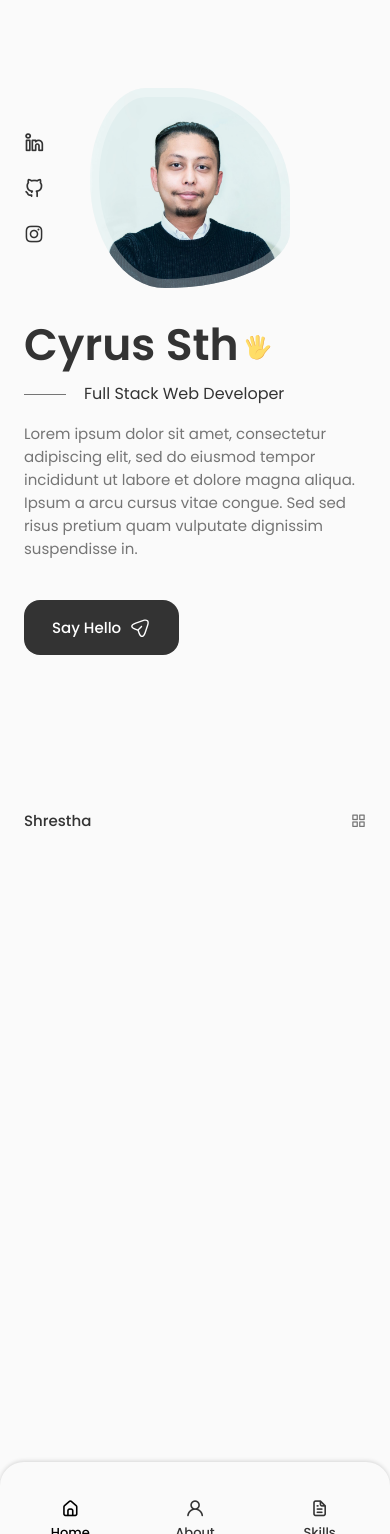
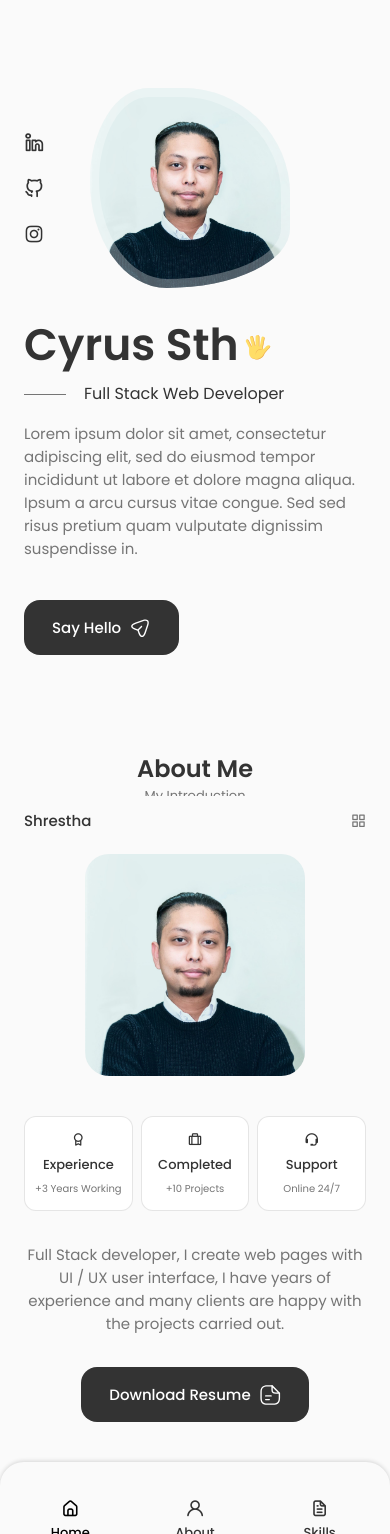
Before and after one commit to XNKRJUNG/portfolio, a React (Create React App) app: page / in a window 390 px wide. Before the commit the page ends 844 px from the top, so only its background shows below. Built offline with nearby package versions, Linux system fonts and the light colour scheme; the HTML template or start-up script is replaced by a standard one.

Commit message:
Component: About

```diff
--- a/src/App.js
+++ b/src/App.js
@@ -1,4 +1,5 @@
 import "./App.css"
+import About from "./components/about/About"
 import Header from "./components/header/Header"
 import Home from "./components/home/Home"
 
@@ -7,6 +8,7 @@
     <>
       <Header />
       <Home />
+      <About />
     </>
   )
 }
--- /dev/null
+++ b/src/components/about/About.jsx
@@ -0,0 +1,35 @@
+import React from "react"
+import "./about.css"
+import AboutImg from "../../assets/profile-picture.jpg"
+import Resume from "../../assets/Yogesh.Shrestha-Resume.pdf"
+import Info from "./Info"
+
+const About = () => {
+  return (
+    <section className="about section" id="about">
+      <h2 className="section__title">About Me</h2>
+      <span className="section__subtitle">My Introduction</span>
+      <div className="about__container container grid">
+        <img src={AboutImg} alt="" className="about__img" />
+
+        <div className="about__data">
+          <Info />
+
+          <p className="about__description">Full Stack developer, I create web pages with UI / UX user interface, I have years of experience and many clients are happy with the projects carried out.</p>
+
+          <a download="" href={Resume} className="button button--flex">
+            Download Resume
+            <svg class="button__icon" xmlns="http://www.w3.org/2000/svg" width="24" height="24" viewBox="0 0 24 24" fill="none">
+              <path d="M15.25 22.7502H9.25C3.82 22.7502 1.5 20.4302 1.5 15.0002V9.00024C1.5 3.57024 3.82 1.25024 9.25 1.25024H14.25C14.66 1.25024 15 1.59024 15 2.00024C15 2.41024 14.66 2.75024 14.25 2.75024H9.25C4.64 2.75024 3 4.39024 3 9.00024V15.0002C3 19.6102 4.64 21.2502 9.25 21.2502H15.25C19.86 21.2502 21.5 19.6102 21.5 15.0002V10.0002C21.5 9.59024 21.84 9.25024 22.25 9.25024C22.66 9.25024 23 9.59024 23 10.0002V15.0002C23 20.4302 20.68 22.7502 15.25 22.7502Z" fill="var(--container-color)"></path>
+              <path d="M22.25 10.7502H18.25C14.83 10.7502 13.5 9.42023 13.5 6.00023V2.00023C13.5 1.70023 13.68 1.42023 13.96 1.31023C14.24 1.19023 14.56 1.26023 14.78 1.47023L22.78 9.47023C22.99 9.68023 23.06 10.0102 22.94 10.2902C22.82 10.5702 22.55 10.7502 22.25 10.7502ZM15 3.81023V6.00023C15 8.58023 15.67 9.25023 18.25 9.25023H20.44L15 3.81023Z" fill="var(--container-color)"></path>
+              <path d="M13.25 13.7502H7.25C6.84 13.7502 6.5 13.4102 6.5 13.0002C6.5 12.5902 6.84 12.2502 7.25 12.2502H13.25C13.66 12.2502 14 12.5902 14 13.0002C14 13.4102 13.66 13.7502 13.25 13.7502Z" fill="var(--container-color)"></path>
+              <path d="M11.25 17.7502H7.25C6.84 17.7502 6.5 17.4102 6.5 17.0002C6.5 16.5902 6.84 16.2502 7.25 16.2502H11.25C11.66 16.2502 12 16.5902 12 17.0002C12 17.4102 11.66 17.7502 11.25 17.7502Z" fill="var(--container-color)"></path>
+            </svg>
+          </a>
+        </div>
+      </div>
+    </section>
+  )
+}
+
+export default About
--- /dev/null
+++ b/src/components/about/Info.jsx
@@ -0,0 +1,27 @@
+import React from "react"
+
+const Info = () => {
+  return (
+    <div className="about__info grid">
+      <div className="about__box">
+        <i className="bx bx-award about__icon"></i>
+        <h3 className="about__title">Experience</h3>
+        <span className="about__subtitle">+3 Years Working</span>
+      </div>
+
+      <div className="about__box">
+        <i className="bx bx-briefcase-alt about__icon"></i>
+        <h3 className="about__title">Completed</h3>
+        <span className="about__subtitle">+10 Projects</span>
+      </div>
+
+      <div className="about__box">
+        <i className="bx bx-support about__icon"></i>
+        <h3 className="about__title">Support</h3>
+        <span className="about__subtitle">Online 24/7</span>
+      </div>
+    </div>
+  )
+}
+
+export default Info
--- /dev/null
+++ b/src/components/about/about.css
@@ -0,0 +1,93 @@
+.about__container {
+  grid-template-columns: repeat(2, 1fr);
+  align-items: center;
+  column-gap: 4rem;
+}
+
+.about__img {
+  width: 350px;
+  border-radius: 1.5rem;
+  justify-self: center;
+}
+
+.about__info {
+  grid-template-columns: repeat(3, 140px);
+  gap: 0.5rem;
+  margin-bottom: var(--mb-2);
+}
+
+.about__box {
+  background-color: var(--container-color);
+  border: 1px solid rgba(0, 0, 0, 0.1);
+  border-radius: 0.75rem;
+  text-align: center;
+  padding: 1rem 1.25rem;
+}
+
+.about__icon {
+  font-style: 1.5rem;
+  color: var(--title-color);
+  margin-bottom: var(--mb-0-5);
+}
+
+.about__title {
+  font-size: var(--small-font-size);
+  font-weight: var(--font-medium);
+}
+
+.about__subtitle {
+  font-size: var(--tiny-font-size);
+}
+
+.about__description {
+  padding: 0 4rem 0 0;
+  margin-bottom: var(--mb-2-5);
+}
+
+/*=============== BREAKPOINTS ===============*/
+/* For large devices */
+@media screen and (max-width: 992px) {
+  .about__container {
+    grid-template-columns: 1fr;
+    row-gap: 2.5rem;
+  }
+
+  .about__img {
+    width: 220px;
+  }
+
+  .about__box {
+    padding: 0.75rem 0.5rem;
+  }
+
+  .about__data {
+    text-align: center;
+  }
+
+  .about__info {
+    justify-content: center;
+  }
+
+  .about__description {
+    padding: 0 5rem;
+    margin-bottom: 2rem;
+  }
+}
+
+/* For medium devices */
+@media screen and (max-width: 576px) {
+  .about__info {
+    grid-template-columns: repeat(3, 1fr);
+  }
+
+  .about__description {
+    padding: 0;
+  }
+}
+
+/* For small devices */
+@media screen and (max-width: 350px) {
+  .about__info {
+    grid-template-columns: repeat(2, 1fr);
+  }
+}
```
Also changed, not shown: 1 other file (tests, documents, lock files or other folders).
